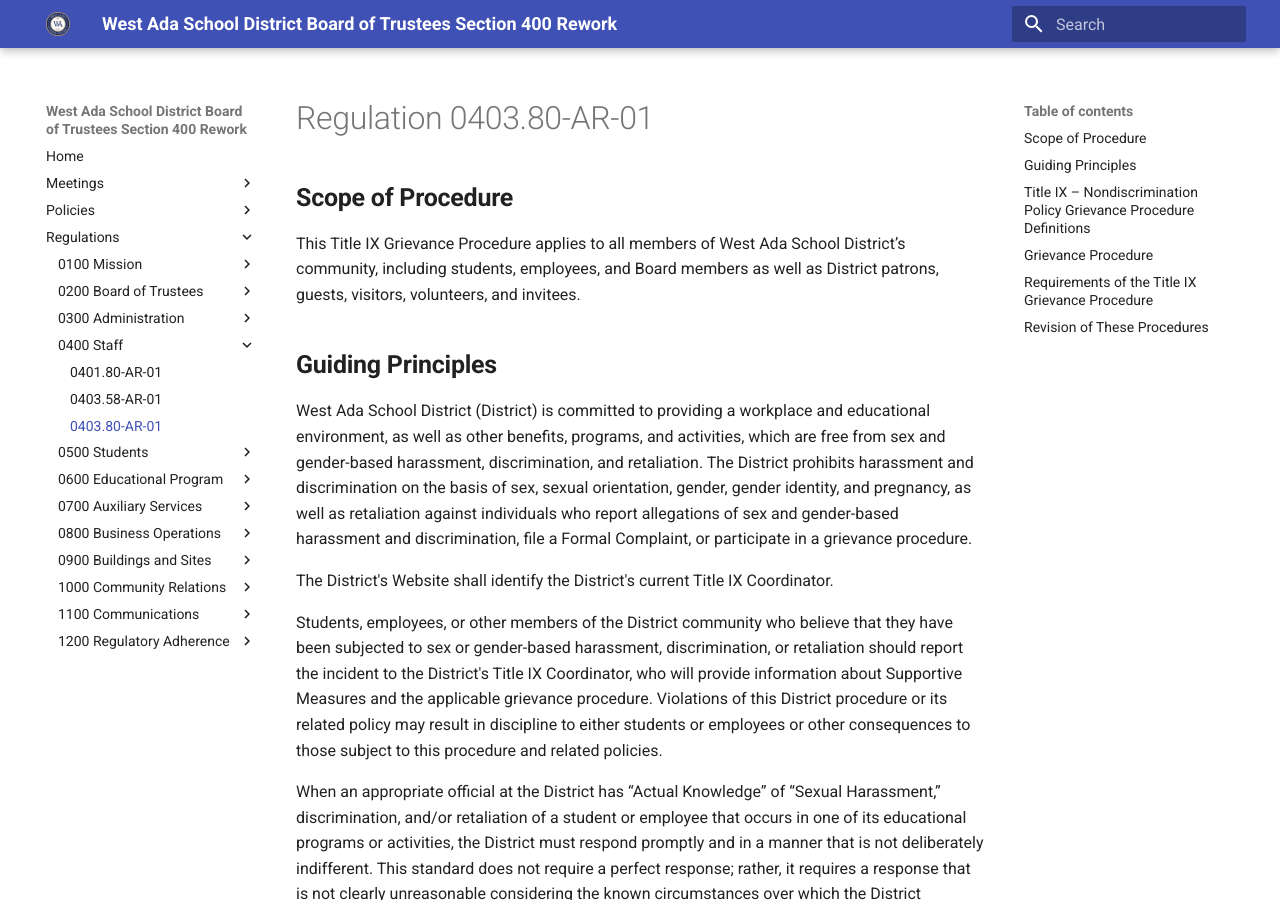
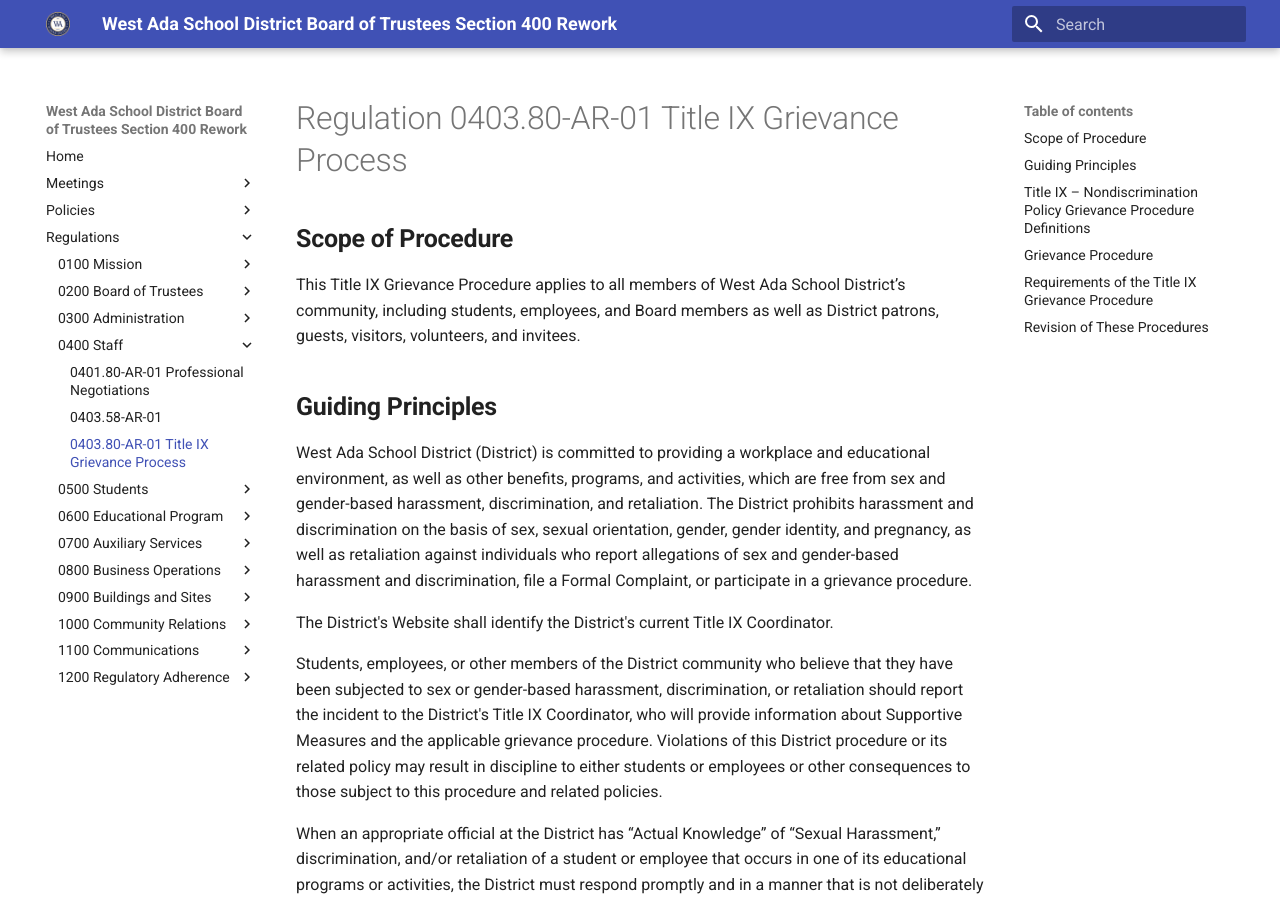
Before and after one commit to westada/section-400-hr-policy-review, an MkDocs documentation site: the page built from docs/regulations/0400-Staff/0403.80-AR-01.md, in a window 1280 px wide and 900 px high. Built offline with MkDocs 1.6.1 and Material for MkDocs 9.7.7, drawn with Linux system fonts in a browser that asks for light colours.

Commit message:
add missing descriptive titles

```diff
--- a/docs/regulations/0400-Staff/0401.80-AR-01.md
+++ b/docs/regulations/0400-Staff/0401.80-AR-01.md
@@ -1,7 +1,7 @@
 ---
 policy: "0401.80"
 kind: Regulation
-title: 0401.80-AR-01
+title: 0401.80-AR-01 Professional Negotiations
 ---
 
 # Professional Negotiations
--- a/docs/regulations/0400-Staff/0403.80-AR-01.md
+++ b/docs/regulations/0400-Staff/0403.80-AR-01.md
@@ -1,7 +1,7 @@
 ---
 policy: "0403.80"
 kind: Regulation
-title: 0403.80-AR-01
+title: 0403.80-AR-01 Title IX Grievance Process
 ---
 
 ## **Scope of Procedure**
```
Also changed, not shown: docs/regulations/0600-Educational-Program/0602.21-AR-02.md (+1 -1 lines), docs/regulations/0700-Auxiliary-Services/0703.30-AR-01.md (+1 -1 lines).
